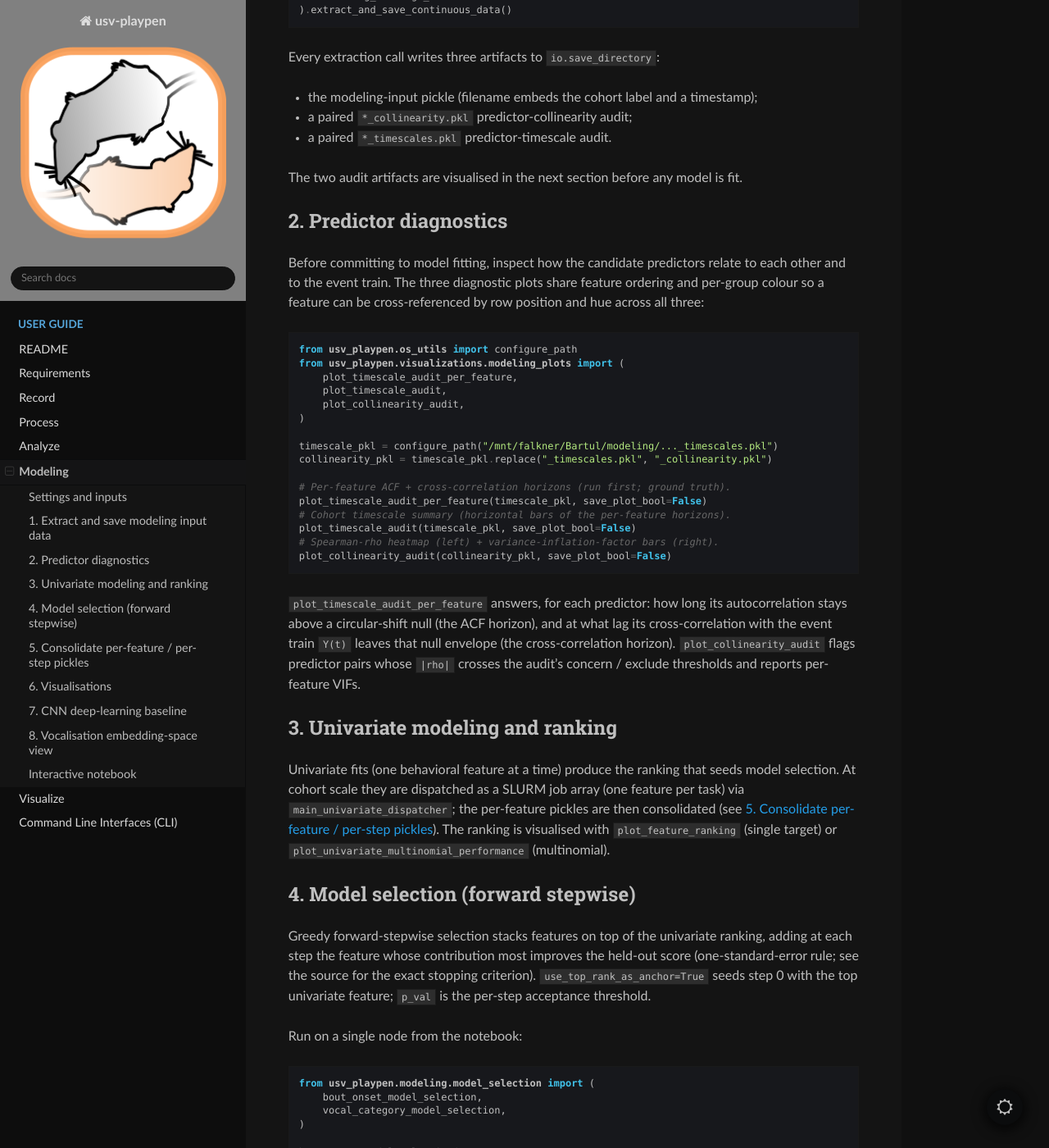
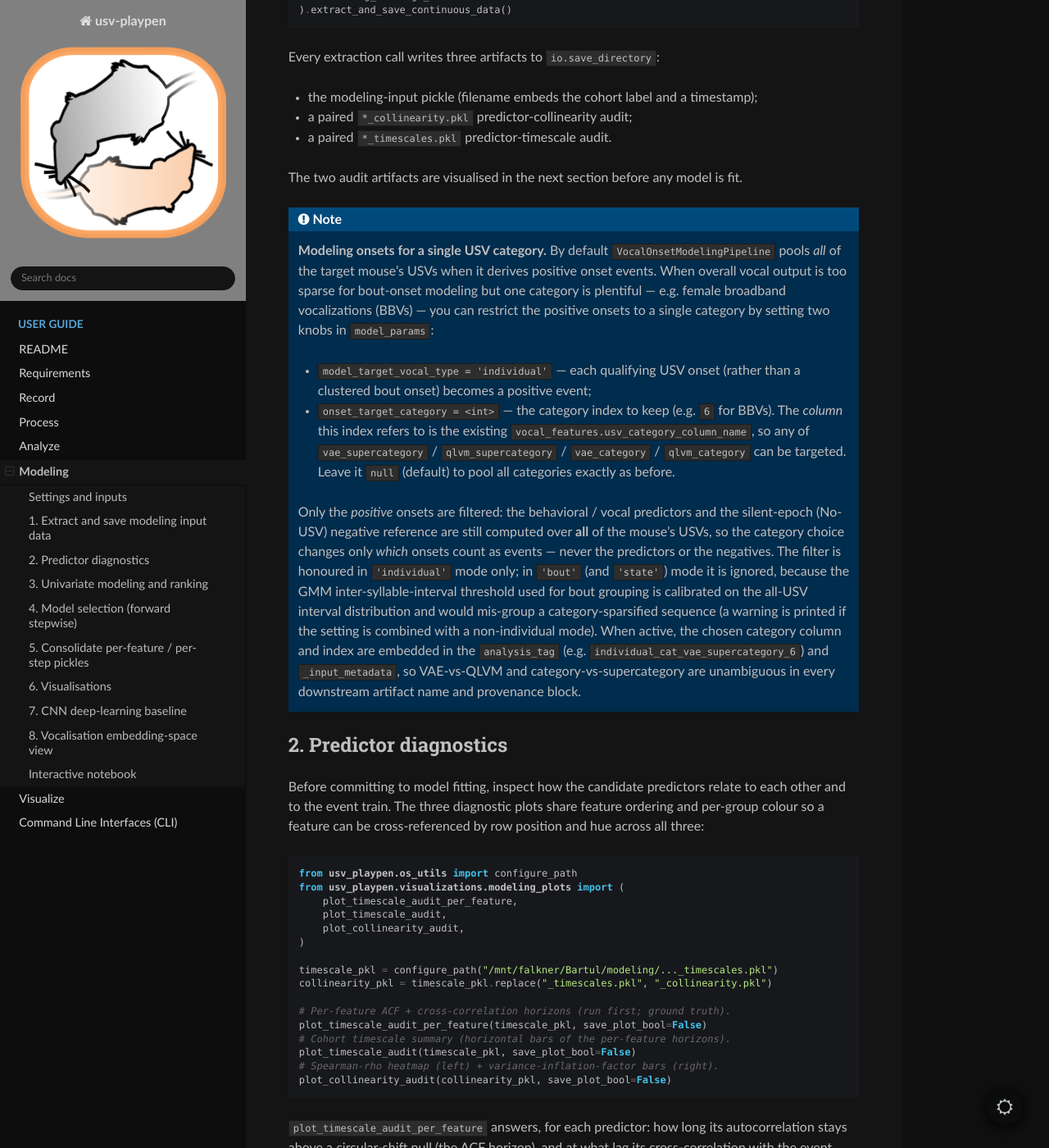
Before and after one commit to bartulem/usv-playpen, a Sphinx documentation site: the page built from docs/Modeling.rst, in a window 1280 px wide and 1400 px high, scrolled down 2508 px. Shown: the whole window at 82% size. Built offline with Sphinx 7.4.7 and the Read the Docs theme 3.1.0, drawn with Linux system fonts in a browser that asks for light colours; some of the changed text lies outside the part shown.

Commit message:
docs(modeling): document category-specific onsets and the label-shuffle null
Add two notes to docs/Modeling.rst covering the modeling changes on this
branch:

- "Modeling onsets for a single USV category": the onset_target_category /
  model_target_vocal_type='individual' knobs (column via
  usv_category_column_name), the positive-only filtering invariant
  (predictors and No-USV negatives stay over all USVs), the individual-mode
  restriction (and bout/state IBI rationale), and the category-aware
  analysis_tag / metadata provenance.
- "Significance baseline for the discrete targets": the label-shuffle
  permutation null (replacing the No-Bout / Other-USV pseudo-class controls),
  log-loss as the proper-scoring-rule gate (Bonferroni-corrected null
  percentile), why AUC / balanced-accuracy are display-only, and the
  deviance_explained (McFadden D²) effect size.

Co-Authored-By: Claude Opus 4.8 <noreply@anthropic.com>

```diff
--- a/docs/Modeling.rst
+++ b/docs/Modeling.rst
@@ -146,6 +146,38 @@ Every extraction call writes three artifacts to ``io.save_directory``:
 The two audit artifacts are visualised in the next section before any model
 is fit.
 
+.. note::
+
+   **Modeling onsets for a single USV category.** By default
+   ``VocalOnsetModelingPipeline`` pools *all* of the target mouse's USVs when
+   it derives positive onset events. When overall vocal output is too sparse
+   for bout-onset modeling but one category is plentiful — e.g. female
+   broadband vocalizations (BBVs) — you can restrict the positive onsets to a
+   single category by setting two knobs in ``model_params``:
+
+   - ``model_target_vocal_type = 'individual'`` — each qualifying USV onset
+     (rather than a clustered bout onset) becomes a positive event;
+   - ``onset_target_category = <int>`` — the category index to keep (e.g.
+     ``6`` for BBVs). The *column* this index refers to is the existing
+     ``vocal_features.usv_category_column_name``, so any of
+     ``vae_supercategory`` / ``qlvm_supercategory`` / ``vae_category`` /
+     ``qlvm_category`` can be targeted. Leave it ``null`` (default) to pool all
+     categories exactly as before.
+
+   Only the *positive* onsets are filtered: the behavioral / vocal predictors
+   and the silent-epoch (No-USV) negative reference are still computed over
+   **all** of the mouse's USVs, so the category choice changes only *which*
+   onsets count as events — never the predictors or the negatives. The filter
+   is honoured in ``'individual'`` mode only; in ``'bout'`` (and ``'state'``)
+   mode it is ignored, because the GMM inter-syllable-interval threshold used
+   for bout grouping is calibrated on the all-USV interval distribution and
+   would mis-group a category-sparsified sequence (a warning is printed if the
+   setting is combined with a non-individual mode). When active, the chosen
+   category column and index are embedded in the ``analysis_tag`` (e.g.
+   ``individual_cat_vae_supercategory_6``) and ``_input_metadata``, so VAE-vs-QLVM
+   and category-vs-supercategory are unambiguous in every downstream artifact
+   name and provenance block.
+
 .. _modeling-diagnostics:
 
 2. Predictor diagnostics
@@ -199,6 +231,30 @@ ranking, adding at each step the feature whose contribution most improves
 the held-out score (one-standard-error rule; see the source for the exact
 stopping criterion). ``use_top_rank_as_anchor=True`` seeds step 0 with the
 top univariate feature; ``p_val`` is the per-step acceptance threshold.
+
+.. note::
+
+   **Significance baseline for the discrete targets (bout onsets, binomial
+   USV categories).** Every univariate fit is evaluated against a
+   *label-shuffle permutation null*: the same estimator is re-fit on a copy of
+   the **training** labels permuted within each fold — breaking the
+   behaviour→vocalization association while preserving the marginal event rate
+   — and then scored against the real (unpermuted) **test** labels, seeded
+   reproducibly per fold from ``random_seed``. This replaced the earlier
+   pseudo-class controls (resampled No-Bout / Other-USV baselines), which
+   tested a weaker question. A feature is admitted to model selection only if
+   its mean held-out **log-loss** beats a Bonferroni-corrected lower percentile
+   of the null log-loss distribution (``q = p_val / n_features``). Log-loss is
+   the gate because it is the only *proper* scoring rule among the reported
+   metrics: under the null the fitted probabilities sit near chance with a tiny
+   feature-monotone residual, so rank / threshold statistics (AUC,
+   balanced-accuracy) amplify that residual into spurious ~0 / 1 values and
+   must **not** decide significance — they are retained for display only.
+   Each fit also reports ``deviance_explained`` (McFadden's D²,
+   ``1 − LL / ln 2``, where ``ln 2`` is the chance log-loss of the
+   balanced-trained intercept) as a fold- and target-comparable effect size.
+   Under H0 the actual and null log-loss coincide, so the screen does not
+   inflate false positives.
 
 Run on a single node from the notebook:
 
```
